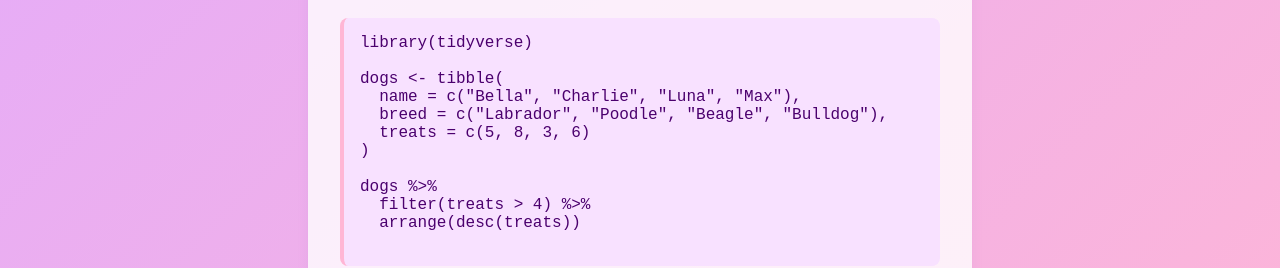
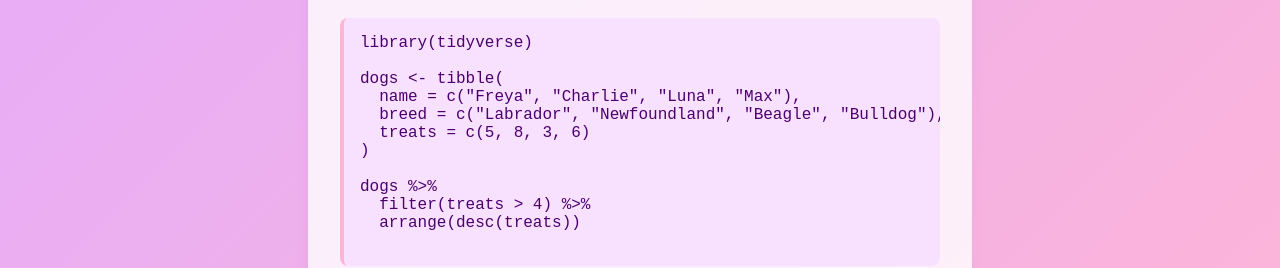
Before and after one commit to piparnold/UDS25, a plain HTML site: page index.html in a window 1280 px wide. Shown: the part 534-802 px from the top of the page. Drawn offline with Linux system fonts and the light colour scheme.

Commit message:
Update index.html

```diff
--- a/index.html
+++ b/index.html
@@ -98,8 +98,8 @@
 library(tidyverse)
 
 dogs &lt;- tibble(
-  name = c("Bella", "Charlie", "Luna", "Max"),
-  breed = c("Labrador", "Poodle", "Beagle", "Bulldog"),
+  name = c("Freya", "Charlie", "Luna", "Max"),
+  breed = c("Labrador", "Newfoundland", "Beagle", "Bulldog"),
   treats = c(5, 8, 3, 6)
 )
 
```
